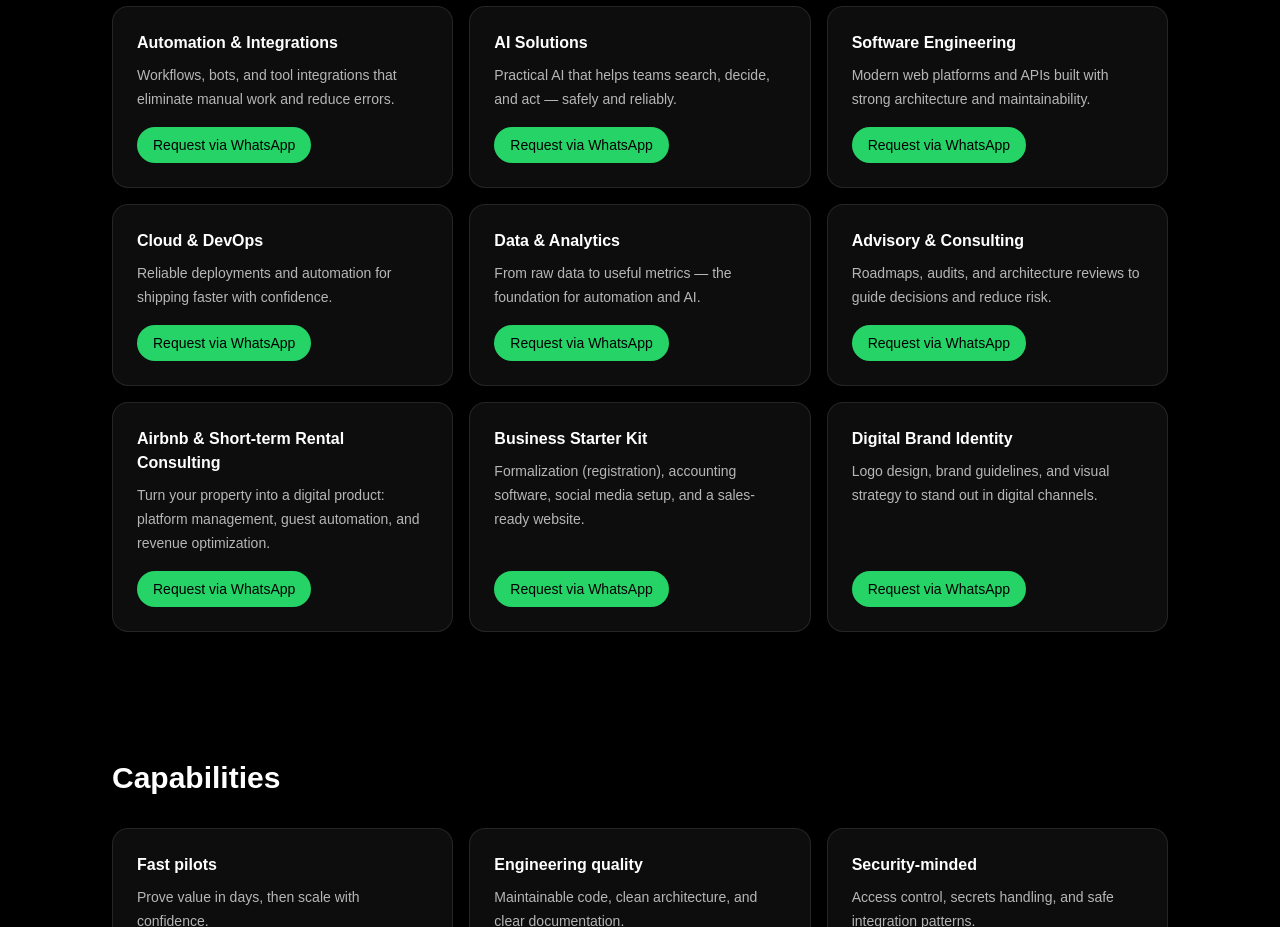
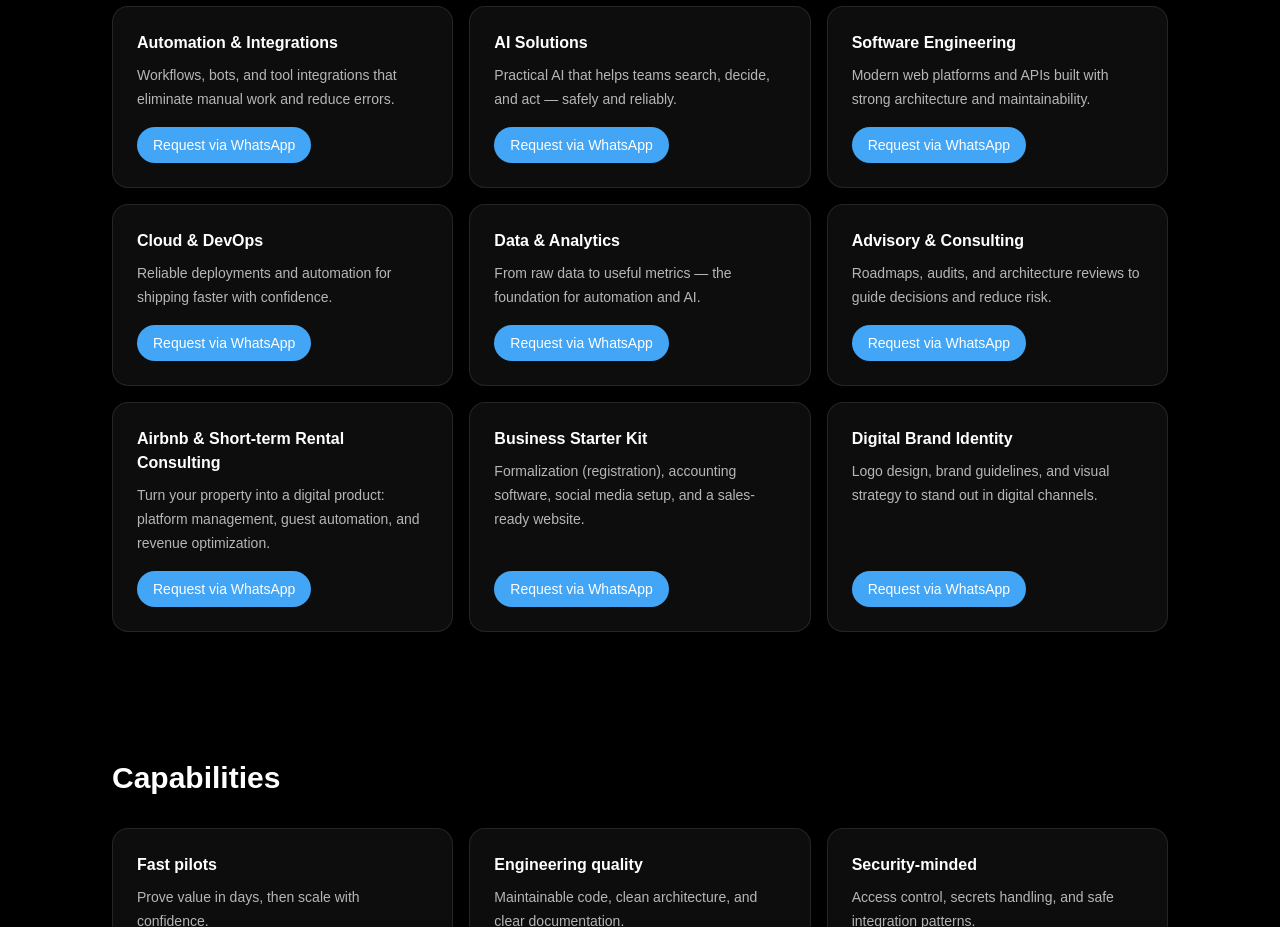
Before and after one commit to InnovatrixSolutions/website, a Next.js app: page /en in a window 1280 px wide. Shown: the part 1180-2107 px from the top of the page. Built offline with nearby package versions, Linux system fonts and the light colour scheme.

Commit message:
style: update whatsapp buttons to use brand blue

```diff
--- a/app/[locale]/catalogo/[slug]/page.tsx
+++ b/app/[locale]/catalogo/[slug]/page.tsx
@@ -60,7 +60,7 @@ export default async function ProductPage({ params }: { params: { locale: string
               href={wa}
               target="_blank"
               rel="noopener noreferrer"
-              className="mt-4 inline-flex w-full items-center justify-center gap-2 rounded-full bg-[#25D366] px-4 py-3 text-sm font-medium text-black"
+              className="mt-4 inline-flex w-full items-center justify-center gap-2 rounded-full bg-[#42A5F6] px-4 py-3 text-sm font-medium text-white"
             >
               Solicitar por WhatsApp
             </a>
--- a/app/[locale]/page.tsx
+++ b/app/[locale]/page.tsx
@@ -368,7 +368,7 @@ export default async function Home({
                       href={wa}
                       target="_blank"
                       rel="noopener noreferrer"
-                      className="inline-flex items-center gap-2 rounded-full bg-[#25D366] px-4 py-2 text-sm font-medium text-black transition hover:opacity-90"
+                      className="inline-flex items-center gap-2 rounded-full bg-[#42A5F6] px-4 py-2 text-sm font-medium text-white transition hover:opacity-90"
                     >
                       {t.services.cta}
                     </a>
--- a/app/components/ProductCard.tsx
+++ b/app/components/ProductCard.tsx
@@ -29,7 +29,7 @@ export default function ProductCard({ product, t }: { product: any; t?: any }) {
         </div>
 
         <a
-          className="inline-flex items-center gap-2 rounded-full bg-[#25D366] px-3 py-2 text-sm font-medium text-black"
+          className="inline-flex items-center gap-2 rounded-full bg-[#42A5F6] px-3 py-2 text-sm font-medium text-white"
           href={wa}
           target="_blank"
           rel="noopener noreferrer"
```
